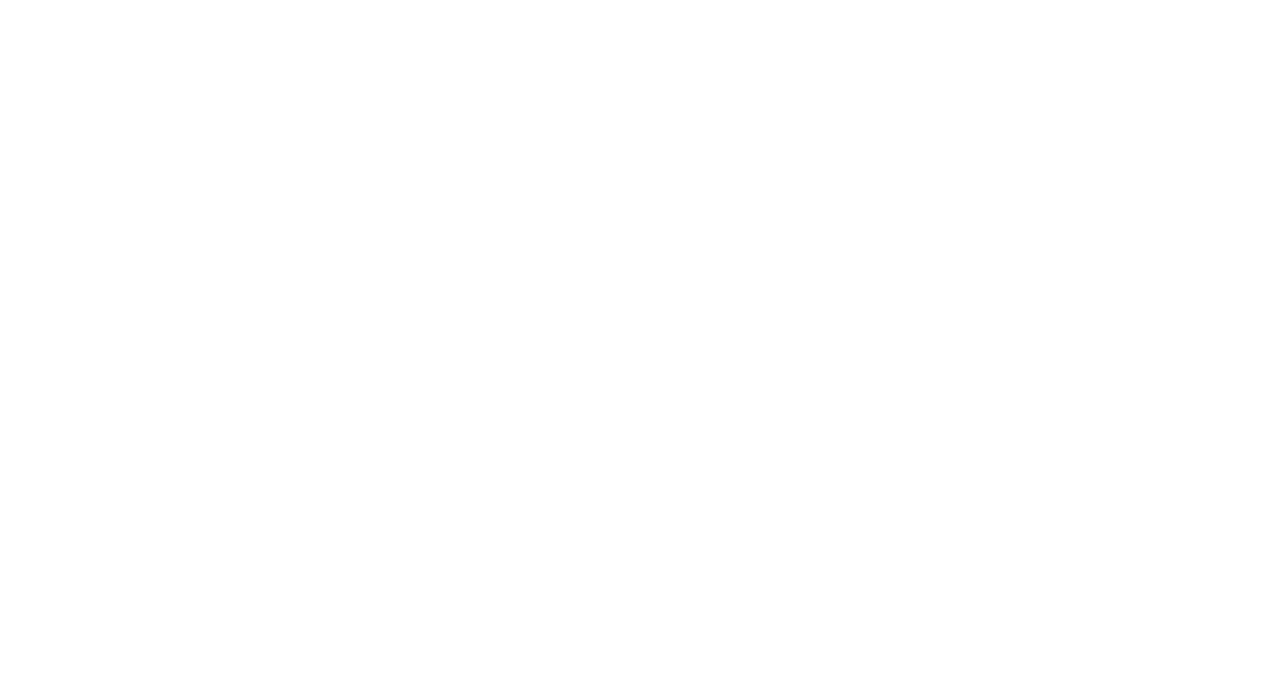
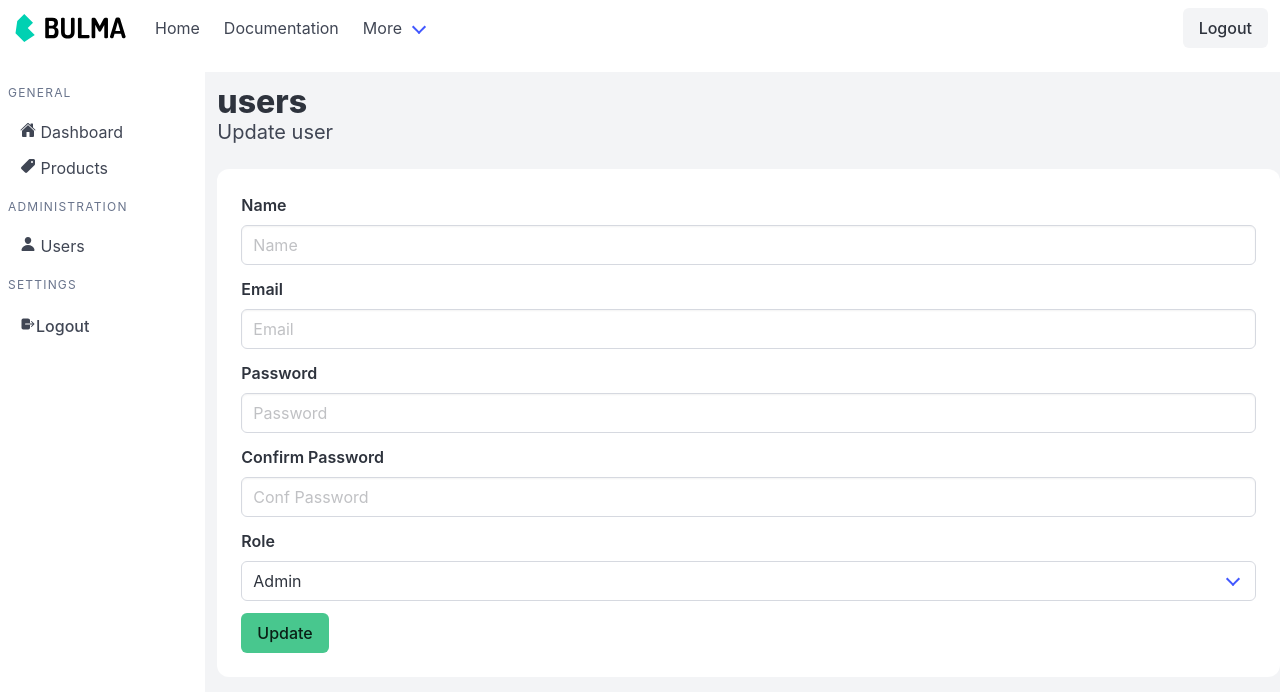
Before and after one commit to i-ceyy/CRUD-React, a React (Create React App) app in the folder frontend/: page /users/edit/1 in a window 1280 px wide. Before the commit this address had no page. Shown: the top 692 px of the page. Built offline with nearby package versions, Linux system fonts and the light colour scheme.

Commit message:
Adding new UIs
Add and edit for User and product

```diff
--- a/frontend/src/App.js
+++ b/frontend/src/App.js
@@ -3,6 +3,10 @@
 import Login from "./components/Login";
 import Users from "./pages/Users";
 import Products from "./pages/Products";
+import AddUser from "./pages/AddUser";
+import EditUser from "./pages/EditUser";
+import AddProduct from "./pages/AddProduct";
+import EditProduct from "./pages/EditProduct";
 function App() {
   return (
     <div>
@@ -12,7 +16,11 @@
               <Route path="/" element={<Login/>}/>
               <Route path="/dashboard" element={<Dashboard/>}/>
               <Route path="/users" element={<Users/>}/>
+              <Route path="/users/add" element={<AddUser/>}/>
+              <Route path="/users/edit/:id" element={<EditUser/>}/>
               <Route path="/products" element={<Products/>}/>
+              <Route path="/products/add" element={<AddProduct/>}/>
+              <Route path="/products/edit/:id" element={<EditProduct/>}/>
           </Routes>
         </BrowserRouter>
     </div>
--- /dev/null
+++ b/frontend/src/components/FormAddProduct.jsx
@@ -0,0 +1,37 @@
+import React from 'react'
+
+const FormAddProduct = () => {
+  return (
+    <div>
+        <h1 className='title'> Product </h1>
+        <h1 className='subtitle'> add new product</h1>
+        <div className="card is-shadowless">
+            <div className="card-content">
+                <div className="conten">
+                <form >
+                <div className="field">
+                        <label className='label'>Name</label>
+                        <div className="control">
+                            <input type='text' className='input' placeholder='Product Name'></input>
+                        </div>
+                    </div>
+                    <div className="field">
+                        <label className='label'>Price</label>
+                        <div className="control">
+                            <input type='text' className='input' placeholder='Price'></input>
+                        </div>
+                    </div>
+                    <div className="field">
+                        <div className="control">
+                            <button className='button is-success'>Save</button>
+                        </div>
+                    </div>
+                </form>
+                </div>
+            </div>
+        </div>
+    </div>
+  )
+}
+
+export default FormAddProduct
--- /dev/null
+++ b/frontend/src/components/FormAddUser.jsx
@@ -0,0 +1,60 @@
+import React from 'react'
+
+const FormAddUser = () => {
+  return (
+    <div>
+        <h1 className='title'> users </h1>
+        <h1 className='subtitle'> add new user </h1>
+        <div className="card is-shadowless">
+            <div className="card-content">
+                <div className="conten">
+                <form >
+                <div className="field">
+                        <label className='label'>Name</label>
+                        <div className="control">
+                            <input type='text' className='input' placeholder='Name'></input>
+                        </div>
+                    </div>
+                    <div className="field">
+                        <label className='label'>Email</label>
+                        <div className="control">
+                            <input type='text' className='input' placeholder='Email'></input>
+                        </div>
+                    </div>
+                    <div className="field">
+                        <label className='label'>Password</label>
+                        <div className="control">
+                            <input type='password' className='input' placeholder='Password'></input>
+                        </div>
+                    </div>
+                    <div className="field">
+                        <label className='label'>Confirm Password</label>
+                        <div className="control">
+                            <input type='password' className='input' placeholder='Conf Password'></input>
+                        </div>
+                    </div>
+                    <div className="field">
+                        <label className='label'>Role</label>
+                        <div className="control">
+                            <div className="select is-fullwidth">
+                                <select>
+                                    <option value="admin">Admin</option>
+                                    <option value="user">User</option>
+                                </select>
+                            </div>
+                        </div>
+                    </div>
+                    <div className="field">
+                        <div className="control">
+                            <button className='button is-success'>Save</button>
+                        </div>
+                    </div>
+                </form>
+                </div>
+            </div>
+        </div>
+    </div>
+  )
+}
+
+export default FormAddUser
--- /dev/null
+++ b/frontend/src/components/FormEditProduct.jsx
@@ -0,0 +1,37 @@
+import React from 'react'
+
+const FormEditProduct = () => {
+  return (
+    <div>
+        <h1 className='title'> Product </h1>
+        <h1 className='subtitle'> Update product</h1>
+        <div className="card is-shadowless">
+            <div className="card-content">
+                <div className="conten">
+                <form >
+                <div className="field">
+                        <label className='label'>Name</label>
+                        <div className="control">
+                            <input type='text' className='input' placeholder='Product Name'></input>
+                        </div>
+                    </div>
+                    <div className="field">
+                        <label className='label'>Price</label>
+                        <div className="control">
+                            <input type='text' className='input' placeholder='Price'></input>
+                        </div>
+                    </div>
+                    <div className="field">
+                        <div className="control">
+                            <button className='button is-success'>Update</button>
+                        </div>
+                    </div>
+                </form>
+                </div>
+            </div>
+        </div>
+    </div>
+  )
+}
+
+export default FormEditProduct
--- /dev/null
+++ b/frontend/src/components/FormEditUser.jsx
@@ -0,0 +1,60 @@
+import React from 'react'
+
+const FormEditUser = () => {
+  return (
+    <div>
+        <h1 className='title'> users </h1>
+        <h1 className='subtitle'> Update user </h1>
+        <div className="card is-shadowless">
+            <div className="card-content">
+                <div className="conten">
+                <form >
+                <div className="field">
+                        <label className='label'>Name</label>
+                        <div className="control">
+                            <input type='text' className='input' placeholder='Name'></input>
+                        </div>
+                    </div>
+                    <div className="field">
+                        <label className='label'>Email</label>
+                        <div className="control">
+                            <input type='text' className='input' placeholder='Email'></input>
+                        </div>
+                    </div>
+                    <div className="field">
+                        <label className='label'>Password</label>
+                        <div className="control">
+                            <input type='password' className='input' placeholder='Password'></input>
+                        </div>
+                    </div>
+                    <div className="field">
+                        <label className='label'>Confirm Password</label>
+                        <div className="control">
+                            <input type='password' className='input' placeholder='Conf Password'></input>
+                        </div>
+                    </div>
+                    <div className="field">
+                        <label className='label'>Role</label>
+                        <div className="control">
+                            <div className="select is-fullwidth">
+                                <select>
+                                    <option value="admin">Admin</option>
+                                    <option value="user">User</option>
+                                </select>
+                            </div>
+                        </div>
+                    </div>
+                    <div className="field">
+                        <div className="control">
+                            <button className='button is-success'>Update</button>
+                        </div>
+                    </div>
+                </form>
+                </div>
+            </div>
+        </div>
+    </div>
+  )
+}
+
+export default FormEditUser
--- /dev/null
+++ b/frontend/src/pages/AddProduct.jsx
@@ -0,0 +1,14 @@
+import React from 'react'
+import Layout from './Layout'
+import FormAddProduct from '../components/FormAddProduct'
+
+const AddProduct = () => {
+    return (
+        <Layout>
+            <FormAddProduct/>
+        </Layout>
+      )
+
+}
+
+export default AddProduct
--- /dev/null
+++ b/frontend/src/pages/AddUser.jsx
@@ -0,0 +1,13 @@
+import React from 'react'
+import Layout from './Layout'
+import FormAddUser from '../components/FormAddUser'
+
+const AddUser = () => {
+  return (
+    <Layout>
+        <FormAddUser/>
+    </Layout>
+  )
+}
+
+export default AddUser
--- /dev/null
+++ b/frontend/src/pages/EditProduct.jsx
@@ -0,0 +1,13 @@
+import React from 'react'
+import Layout from './Layout'
+import FormEditProduct from '../components/FormEditProduct'
+
+const EditProduct = () => {
+  return (
+    <Layout>
+        <FormEditProduct/>
+    </Layout>
+  )
+}
+
+export default EditProduct
--- /dev/null
+++ b/frontend/src/pages/EditUser.jsx
@@ -0,0 +1,13 @@
+import React from 'react'
+import Layout from './Layout'
+import FormEditUser from '../components/FormEditUser'
+
+const EditUser = () => {
+  return (
+    <Layout>
+        <FormEditUser/>
+    </Layout>
+  )
+}
+
+export default EditUser
```
